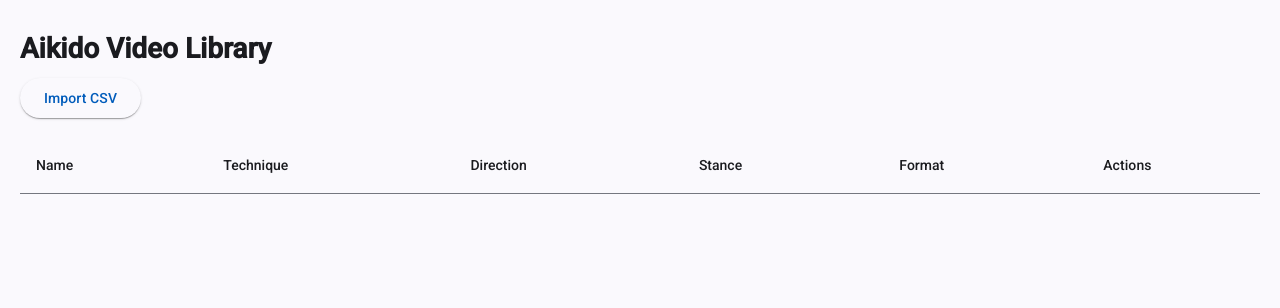
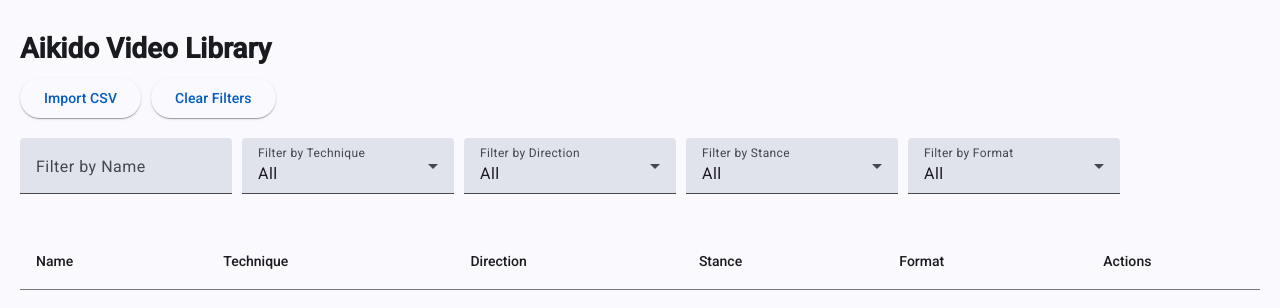
Before and after one commit to twilliamsark/dojoVideoListings, an Angular app: page / in a window 1280 px wide. Shown: the top 308 px of the page. Built offline with nearby package versions, Linux system fonts and the light colour scheme.

Commit message:
Issue #1: fix filter form dropdowns

```diff
--- a/src/app/video-list/video-list.html
+++ b/src/app/video-list/video-list.html
@@ -5,10 +5,10 @@
     <!-- <button mat-raised-button color="primary" (click)="addVideo()">Add Video</button> -->
 
     <app-csv-import></app-csv-import>
+    <button mat-raised-button color="primary" (click)="clearFilters()">Clear Filters</button>
   </div>
 
-  <!-- <div [formGroup]="filterForm">
-    <div class="filters">
+  <form [formGroup]="filterForm" class="filters">
     <mat-form-field>
       <mat-label>Filter by Name</mat-label>
 
@@ -18,10 +18,12 @@
     <mat-form-field>
       <mat-label>Filter by Technique</mat-label>
 
-        <mat-select formControlName="technique" [formGroup]="filterForm">
+      <mat-select formControlName="technique">
         <mat-option value="">All</mat-option>
 
-          <mat-option *ngFor="let tech of techniques" [value]="tech">{{ tech }}</mat-option>
+        @for (tech of techniques; track tech) {
+          <mat-option [value]="tech">{{ tech }}</mat-option>
+        }
       </mat-select>
     </mat-form-field>
 
@@ -31,7 +33,9 @@
       <mat-select formControlName="direction" [formGroup]="filterForm">
         <mat-option value="">All</mat-option>
 
-          <mat-option *ngFor="let dir of directions" [value]="dir">{{ dir }}</mat-option>
+        @for (dir of directions; track dir) {
+          <mat-option [value]="dir">{{ dir }}</mat-option>
+        }
       </mat-select>
     </mat-form-field>
 
@@ -41,7 +45,9 @@
       <mat-select formControlName="stance" [formGroup]="filterForm">
         <mat-option value="">All</mat-option>
 
-          <mat-option *ngFor="let stance of stances" [value]="stance">{{ stance }}</mat-option>
+        @for (stance of stances; track stance) {
+          <mat-option [value]="stance">{{ stance }}</mat-option>
+        }
       </mat-select>
     </mat-form-field>
 
@@ -51,11 +57,12 @@
       <mat-select formControlName="format" [formGroup]="filterForm">
         <mat-option value="">All</mat-option>
 
-          <mat-option *ngFor="let fmt of formats" [value]="fmt">{{ fmt }}</mat-option>
+        @for (fmt of formats; track fmt) {
+          <mat-option [value]="fmt">{{ fmt }}</mat-option>
+        }
       </mat-select>
     </mat-form-field>
-    </div>
-  </div> -->
+  </form>
 
   <table mat-table [dataSource]="dataSource" matSort class="mat-elevation-z8">
     <ng-container matColumnDef="name">
--- a/src/app/video-list/video-list.ts
+++ b/src/app/video-list/video-list.ts
@@ -10,63 +10,40 @@ import {
 } from '@angular/core';
 
 import { MatTableModule, MatTableDataSource } from '@angular/material/table';
-
 import { MatSortModule, MatSort } from '@angular/material/sort';
-
 import { MatButtonModule } from '@angular/material/button';
-
 import { MatIconModule } from '@angular/material/icon';
-
 import { MatDialogModule, MatDialog } from '@angular/material/dialog';
-
 import { MatFormFieldModule } from '@angular/material/form-field';
-
 import { MatInputModule } from '@angular/material/input';
-
 import { MatSelectModule } from '@angular/material/select';
-
 import { ReactiveFormsModule, FormControl, FormGroup } from '@angular/forms';
 
 import { VideoStore } from '../services/video-store.service';
-
 import { Video } from '../models/video.model';
-
 import { VideoForm } from '../video-form/video-form';
-
 import { CsvImport } from '../csv-import/csv-import';
 
 @Component({
   selector: 'app-video-list',
-
   imports: [
     MatTableModule,
-
     MatSortModule,
-
     MatButtonModule,
-
     MatIconModule,
-
     MatDialogModule,
-
     MatFormFieldModule,
-
     MatInputModule,
-
     MatSelectModule,
-
     ReactiveFormsModule,
 
     CsvImport,
   ],
-
   templateUrl: './video-list.html',
-
   styleUrl: './video-list.scss',
 })
 export class VideoList implements OnInit, AfterViewInit {
   private videoStore = inject(VideoStore);
-
   private dialog = inject(MatDialog);
 
   @ViewChild(MatSort) sort!: MatSort;
@@ -89,47 +66,28 @@ export class VideoList implements OnInit, AfterViewInit {
 
   filterForm = new FormGroup({
     name: new FormControl(''),
-
     technique: new FormControl(''),
-
     direction: new FormControl(''),
-
     stance: new FormControl(''),
-
     format: new FormControl(''),
   });
 
   techniques = [
     'Bokken Suburi',
-
     'General Exercise',
-
     'Gokyo',
-
     'Hiji Kata',
-
     'Iaido Only',
-
     'Ikkyo',
-
     'Iriminage',
-
     'Jo Kata',
-
     'Kaitennage',
-
     'Kokyuho',
-
     'Kokyunage',
-
     'Kotegaeshi',
-
     'Nikyo',
-
     'Sankyo',
-
     'Shihonage',
-
     'Udekimenage',
   ];
 
@@ -139,21 +97,13 @@ export class VideoList implements OnInit, AfterViewInit {
 
   formats = [
     'Aiki Toho',
-
     'Jo no Tebiki',
-
     'Ken no Tebiki',
-
     'Ken ti Jo',
-
     'Ken ti Ken',
-
     'Other',
-
     'Oyo',
-
     'Suwariwaza',
-
     'Tiado',
   ];
 
@@ -167,13 +117,9 @@ export class VideoList implements OnInit, AfterViewInit {
     this.filterForm.valueChanges.subscribe((value) => {
       this.filters.set({
         name: value.name || undefined,
-
         technique: value.technique || undefined,
-
         direction: value.direction || undefined,
-
         stance: value.stance || undefined,
-
         format: value.format || undefined,
       });
     });
@@ -181,6 +127,16 @@ export class VideoList implements OnInit, AfterViewInit {
 
   ngAfterViewInit() {
     this.dataSource.sort = this.sort;
+  }
+
+  clearFilters() {
+    this.filters.set({
+      name: undefined,
+      technique: undefined,
+      direction: undefined,
+      stance: undefined,
+      format: undefined,
+    });
   }
 
   addVideo() {
```
Lines whose indentation alone changed are shown as unchanged.
